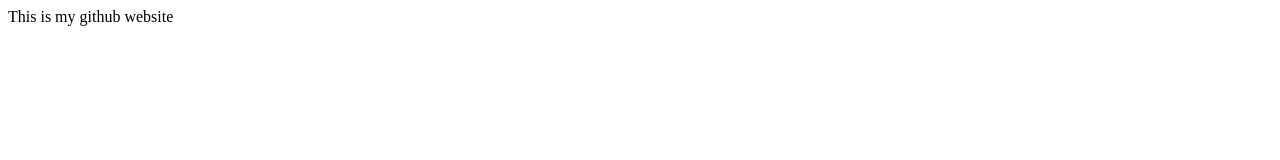
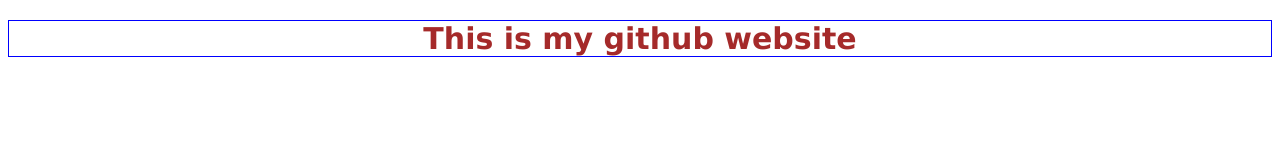
Before and after one commit to ezraermy/ezraermy.github.io, a plain HTML site: page index.html in a window 1280 px wide. Drawn offline with Linux system fonts and the light colour scheme.

Commit message:
style added

```diff
--- a/index.html
+++ b/index.html
@@ -2,8 +2,19 @@
 <html>
     <head>
         <title>ezra</title>
+        <style>
+            h1 {
+                border: solid 1px blue;
+                color: brown;
+                font-family: Verdana, Geneva, Tahoma, sans-serif;
+                font-size: 30px;
+                text-align: center;
+            }
+        </style>
     </head>
     <body>
-        This is my github website
+        <h1>
+            This is my github website
+        </h1>
     </body>
 </html>
```
